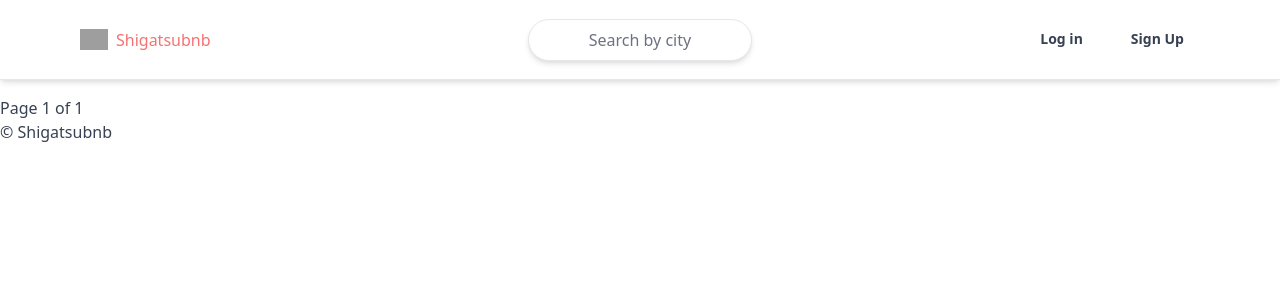
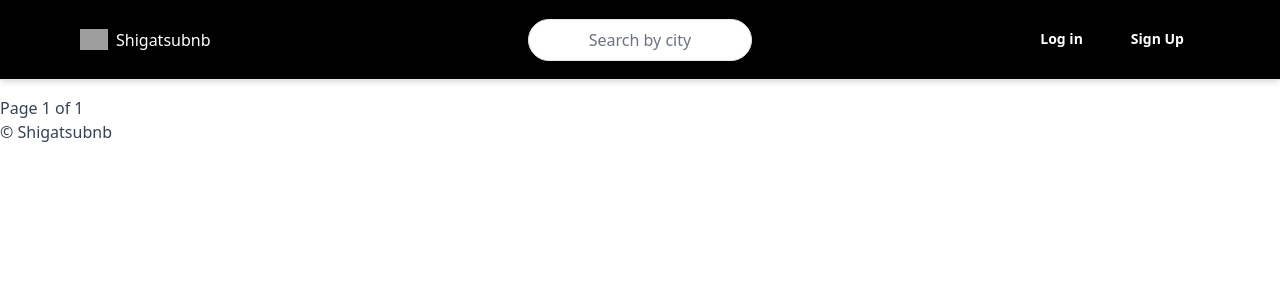
Before and after one commit to ShigatsuEl/shigatsubnb-clone, a Django app: page / in a window 1280 px wide. Shown: the top 300 px of the page. Run offline with Django 3.2, Linux system fonts and the light colour scheme; data that the repository does not hold is empty; style sheets or scripts are compiled from the project's sources; grey boxes are pictures that could not be loaded.

Commit message:
101.CSS Header(Color & Background Color Change)

```diff
--- a/assets/scss/styles.scss
+++ b/assets/scss/styles.scss
@@ -6,7 +6,7 @@
 }
 
 .nav_link {
-  @apply flex items-center ml-4 border-white border-b-2 border-opacity-0 h-full hover:text-red-400 hover:border-red-400;
+  @apply flex items-center text-white ml-4 border-white border-b-2 border-opacity-0 h-full hover:border-white;
   a {
     @apply py-9 px-4;
   }
--- a/templates/base.html
+++ b/templates/base.html
@@ -9,11 +9,11 @@
     <title>{% block page_title %}{% endblock page_title %} | Shigatsubnb</title>
 </head>
 <body class="mt-24 text-gray-700">
-    <header class="container fixed inset-0 flex items-center border-b px-20 max-w-full h-20 shadow-md bg-white">
+    <header class="container fixed inset-0 flex items-center border-b px-20 max-w-full h-20 shadow-md bg-black">
         <div class="flex justify-start items-center w-1/3">
             <a class="flex items-center" href="{% url "core:home" %}">
-                <img class="w-7 mr-2" src="{% static 'img/logo.png' %}">
-                <h1 class="text-base text-red-400">Shigatsubnb</h1>
+                <img class="w-7 mr-2" src="{% static 'img/logo-white.png' %}">
+                <h1 class="text-base text-white">Shigatsubnb</h1>
             </a>
         </div>
         {% block search-bar %}
```
